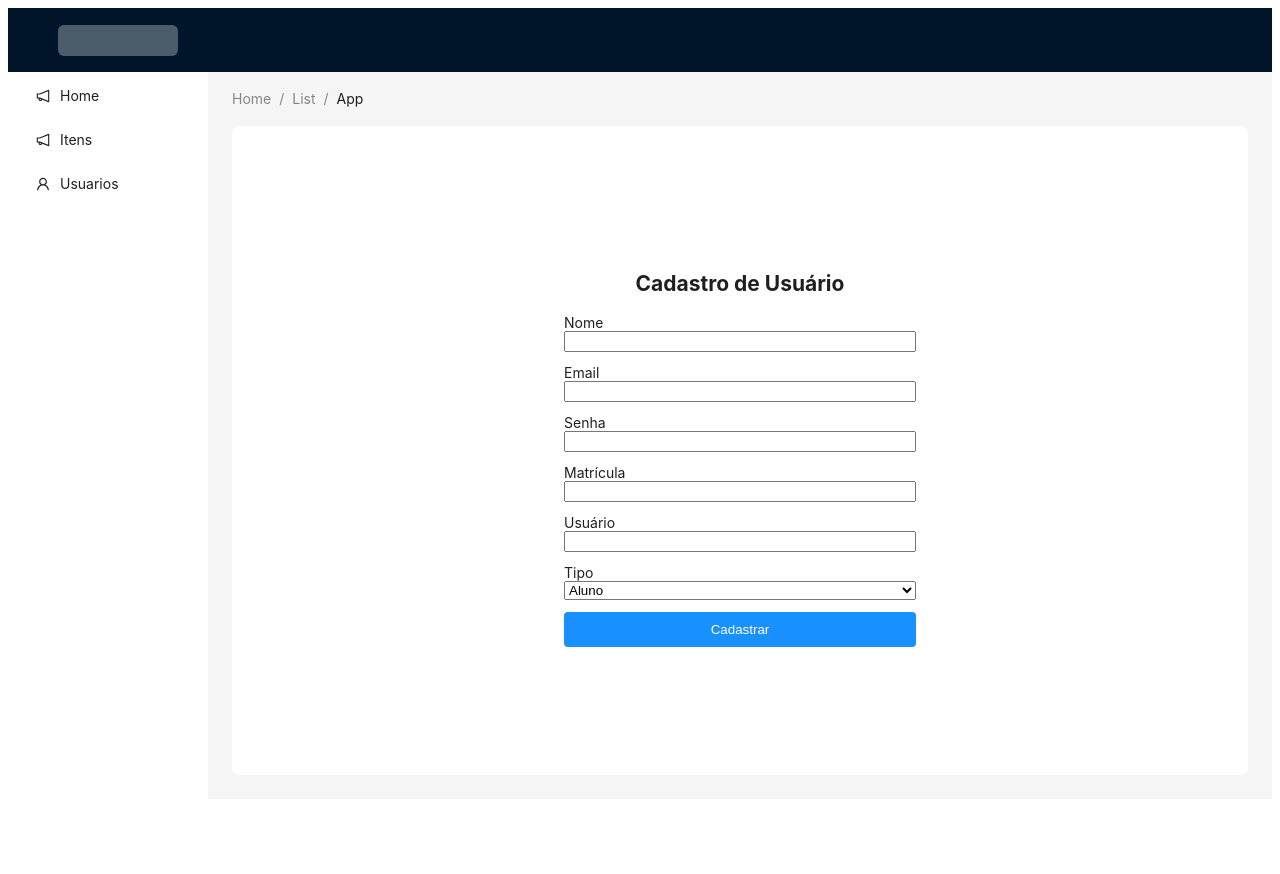
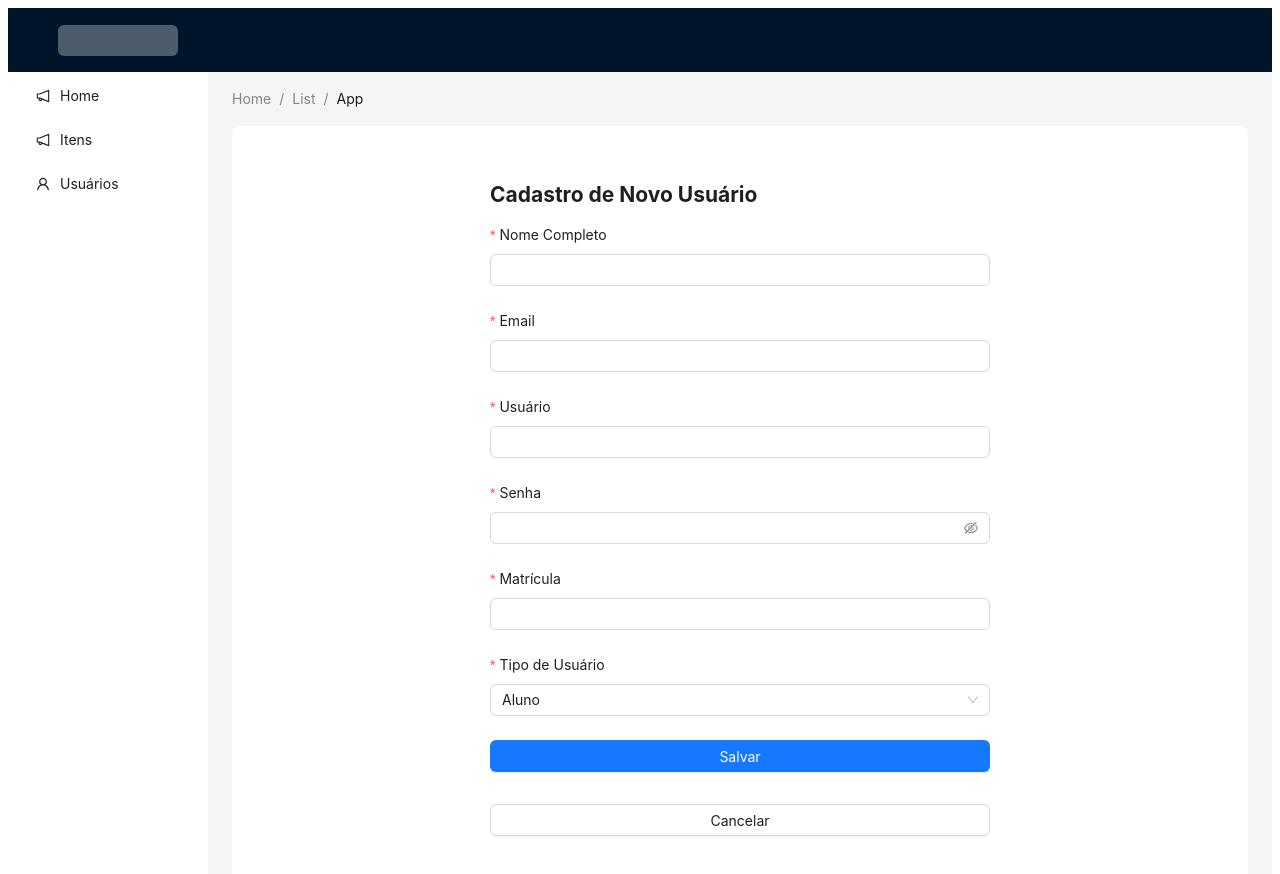
Before and after one commit to Fabrica-Unisales/pie-manager-front, a Next.js app: page /usuarios/cadastrar in a window 1280 px wide. Shown: the top 874 px of the page. Before the commit the page ends 807 px from the top, so only its background shows below. Built offline with nearby package versions, Linux system fonts and the light colour scheme; what @ant-design/nextjs-registry would draw is missing.

Commit message:
Mudança no Login e listagem de usuarios

```diff
--- a/src/app/(auth)/usuarios/cadastrar/page.js
+++ b/src/app/(auth)/usuarios/cadastrar/page.js
@@ -1,137 +1,135 @@
 "use client";
-
-import { useState, useEffect } from "react";
+import React from "react";
+import { Form, Input, Button, Select } from "antd";
 import { useRouter } from "next/navigation";
 
-export default function CadastrarPage() {
+const { Option } = Select;
+
+const NewUserForm = () => {
+  const [form] = Form.useForm();
   const router = useRouter();
-  const [usuarios, setUsuarios] = useState([]);
-  const [form, setForm] = useState({
-    nome: "",
-    email: "",
-    senha: "",
-    matricula: "",
-    usuario: "",
-    tipo: "Aluno",
-  });
 
-  useEffect(() => {
-    const dados = localStorage.getItem("usuarios");
-    if (dados) {
-      setUsuarios(JSON.parse(dados));
-    }
-  }, []);
-
-  const handleChange = (e) => {
-    setForm({ ...form, [e.target.name]: e.target.value });
+  const onFinish = (values) => {
+    const storedUsers = JSON.parse(localStorage.getItem("users")) || {
+      data: [],
+      nextId: 1,
     };
 
-  const handleSubmit = (e) => {
-    e.preventDefault();
-
-    const novoUsuario = {
-      id: usuarios.length + 1,
-      nome: form.nome,
-      email: form.email,
-      senha_hash: btoa(form.senha),
-      matricula: form.matricula,
-      usuario: form.usuario,
-      tipo: form.tipo,
+    const newUser = {
+      id: String(storedUsers.nextId),
+      ...values,
+      senha_hash: values.senha,
     };
 
-    const atualizados = [...usuarios, novoUsuario];
-    setUsuarios(atualizados);
-    localStorage.setItem("usuarios", JSON.stringify(atualizados));
+    const updatedUsers = {
+      data: [...storedUsers.data, newUser],
+      nextId: storedUsers.nextId + 1,
+    };
 
-    alert("Usuário cadastrado com sucesso!");
-    router.push("/usuarios/login");
+    localStorage.setItem("users", JSON.stringify(updatedUsers));
+
+    const loginUsers = updatedUsers.data.map((u) => ({
+      username: u.email,
+      password: u.senha_hash,
+    }));
+    localStorage.setItem("login_users", JSON.stringify(loginUsers));
+
+    alert("Usuário cadastrado com o glamour necessário!");
+    router.push("/usuarios");
   };
 
   return (
-    <div style={{ maxWidth: 400, margin: "80px auto", padding: 24 }}>
-      <h2 style={{ textAlign: "center" }}>Cadastro de Usuário</h2>
+    <div style={{ maxWidth: 500, margin: "32px auto" }}>
+      <h2>Cadastro de Novo Usuário</h2>
+      <Form
+        form={form}
+        layout="vertical"
+        onFinish={onFinish}
+        initialValues={{ tipo: "Aluno" }}
+      >
+        <Form.Item
+          label="Nome Completo"
+          name="nome"
+          rules={[
+            { required: true, message: "O nome é obrigatório, querido." },
+          ]}
+        >
+          <Input />
+        </Form.Item>
 
-      <form onSubmit={handleSubmit}>
-        <div style={{ marginBottom: 12 }}>
-          <label>Nome</label>
-          <input
-            name="nome"
-            value={form.nome}
-            onChange={handleChange}
-            required
-            style={{ width: "100%" }}
-          />
-        </div>
-        <div style={{ marginBottom: 12 }}>
-          <label>Email</label>
-          <input
-            type="email"
+        <Form.Item
+          label="Email"
           name="email"
-            value={form.email}
-            onChange={handleChange}
-            required
-            style={{ width: "100%" }}
-          />
-        </div>
-        <div style={{ marginBottom: 12 }}>
-          <label>Senha</label>
-          <input
-            type="password"
+          rules={[
+            {
+              required: true,
+              type: "email",
+              message: "Preciso de um email válido!",
+            },
+          ]}
+        >
+          <Input />
+        </Form.Item>
+
+        <Form.Item
+          label="Usuário"
+          name="usuario"
+          rules={[{ required: true, message: "Escolha um nome de usuário." }]}
+        >
+          <Input />
+        </Form.Item>
+
+        <Form.Item
+          label="Senha"
           name="senha"
-            value={form.senha}
-            onChange={handleChange}
-            required
-            style={{ width: "100%" }}
-          />
-        </div>
-        <div style={{ marginBottom: 12 }}>
-          <label>Matrícula</label>
-          <input
+          rules={[
+            {
+              required: true,
+              message: 'Uma senha, por favor. E que não seja "1234".',
+            },
+          ]}
+        >
+          <Input.Password />
+        </Form.Item>
+
+        <Form.Item
+          label="Matrícula"
           name="matricula"
-            value={form.matricula}
-            onChange={handleChange}
-            required
-            style={{ width: "100%" }}
-          />
-        </div>
-        <div style={{ marginBottom: 12 }}>
-          <label>Usuário</label>
-          <input
-            name="usuario"
-            value={form.usuario}
-            onChange={handleChange}
-            required
-            style={{ width: "100%" }}
-          />
-        </div>
-        <div style={{ marginBottom: 12 }}>
-          <label>Tipo</label>
-          <select
+          rules={[{ required: true, message: "A matrícula é indispensável." }]}
+        >
+          <Input />
+        </Form.Item>
+
+        <Form.Item
+          label="Tipo de Usuário"
           name="tipo"
-            value={form.tipo}
-            onChange={handleChange}
-            style={{ width: "100%" }}
+          rules={[
+            { required: true, message: "Defina o papel deste pobre coitado." },
+          ]}
         >
-            <option value="Aluno">Aluno</option>
-            <option value="Professor">Professor</option>
-            <option value="Coordenador">Coordenador</option>
-            <option value="AvaliadorExterno">Avaliador Externo</option>
-          </select>
-        </div>
-        <button
-          type="submit"
-          style={{
-            width: "100%",
-            padding: 10,
-            background: "#1890ff",
-            color: "#fff",
-            border: "none",
-            borderRadius: 4,
-          }}
+          <Select>
+            <Option value="Aluno">Aluno</Option>
+            <Option value="Professor">Professor</Option>
+            <Option value="Coordenador">Coordenador</Option>
+            <Option value="AvaliadorExterno">Avaliador Externo</Option>
+          </Select>
+        </Form.Item>
+
+        <Form.Item>
+          <Button type="primary" htmlType="submit" block>
+            Salvar
+          </Button>
+        </Form.Item>
+        <Button
+          style={{ marginTop: 8 }}
+          block
+          onClick={() => router.push("/usuarios")}
         >
-          Cadastrar
-        </button>
-      </form>
+          Cancelar
+        </Button>
+      </Form>
     </div>
   );
-}
+};
+
+export default NewUserForm;
--- a/src/statics/menuItens.js
+++ b/src/statics/menuItens.js
@@ -26,9 +26,9 @@ export const items2 = [
     key: "usuarios",
     icon: React.createElement(UserOutlined),
     label: (
-      <Link href="/usuarios" rel="usuarios">
-        Usuarios
-      </Link>
+      <a href="/usuarios" rel="usuarios">
+        Usuários
+      </a>
     ),
   },
 ];
```
Also changed, not shown: src/app/(auth)/usuarios/page.js (+81 -87 lines), src/app/login/page.js (+29 -21 lines), src/mocks/UserMocks.js (+41 -9 lines). Lines whose indentation alone changed are shown as unchanged.
